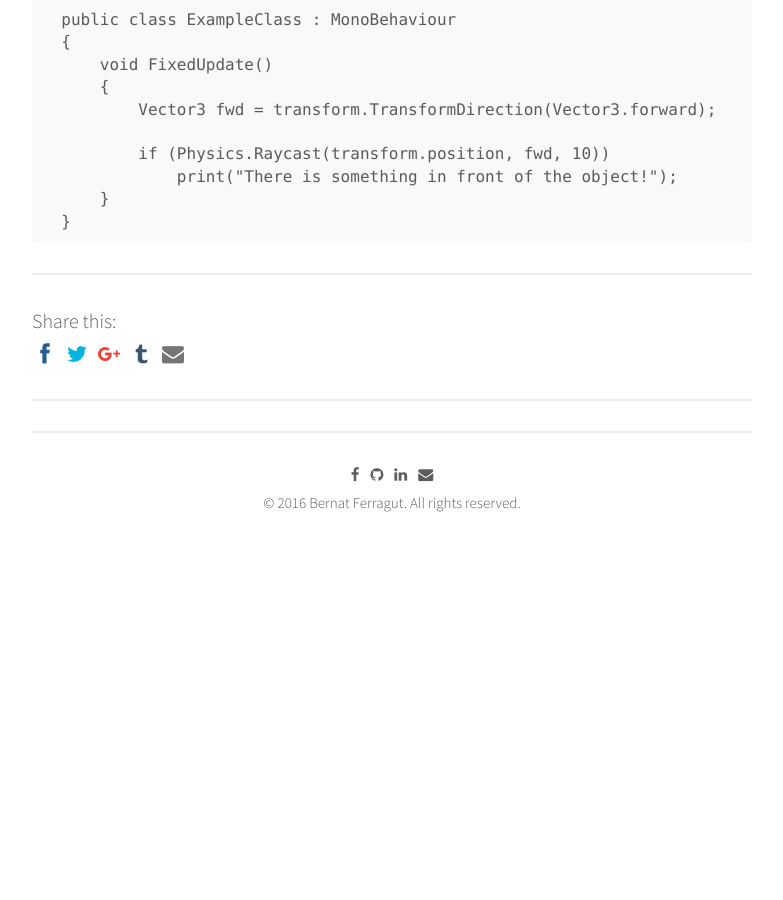
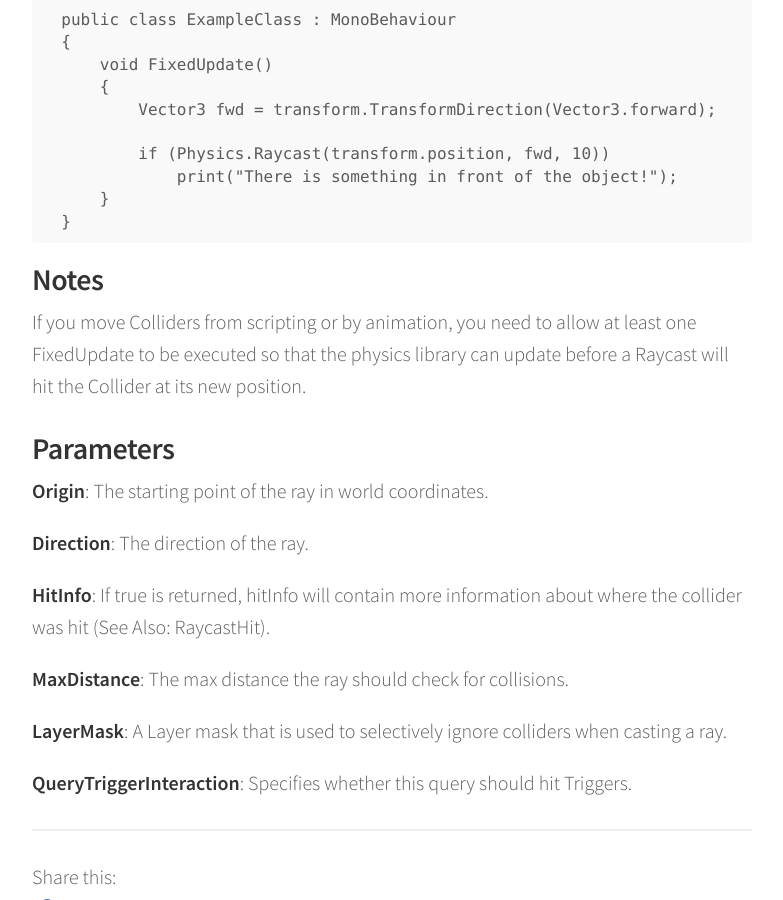
Before and after one commit to bernatferragut/FutureWeb-blog, a Jekyll site: the page built from _posts/29-10-16-VR - Display and Rendering.md, in a window 1280 px wide and 900 px high, scrolled down 1001 px. Shown: the whole window, without its empty margins (248-1031 px from the left). Built offline with Jekyll 4.4.1, drawn with Linux system fonts in a browser that asks for light colours; nearby versions of some CDN libraries; comment, search, counter and statistics services are not loaded; before the commit the page ends 1616 px from its top, so only the background shows below that.

Commit message:
Update 29-10-16-VR - Display and Rendering.md
Raycast Parameters

```diff
--- a/_posts/29-10-16-VR - Display and Rendering.md
+++ b/_posts/29-10-16-VR - Display and Rendering.md
@@ -37,3 +37,21 @@ This example creates a simple Raycast, projecting forwards from the position of
                   print("There is something in front of the object!");
           }
       }
+
+### Notes
+
+If you move Colliders from scripting or by animation, you need to allow at least one FixedUpdate to be executed so that the physics library can update before a Raycast will hit the Collider at its new position.
+
+### Parameters
+
+**Origin**:                       The starting point of the ray in world coordinates.
+
+**Direction**:                    The direction of the ray.
+
+**HitInfo**:                      If true is returned, hitInfo will contain more information about where the collider was hit (See Also: RaycastHit).
+
+**MaxDistance**:                  The max distance the ray should check for collisions.
+
+**LayerMask**:                    A Layer mask that is used to selectively ignore colliders when casting a ray.
+
+**QueryTriggerInteraction**:      Specifies whether this query should hit Triggers.
```
